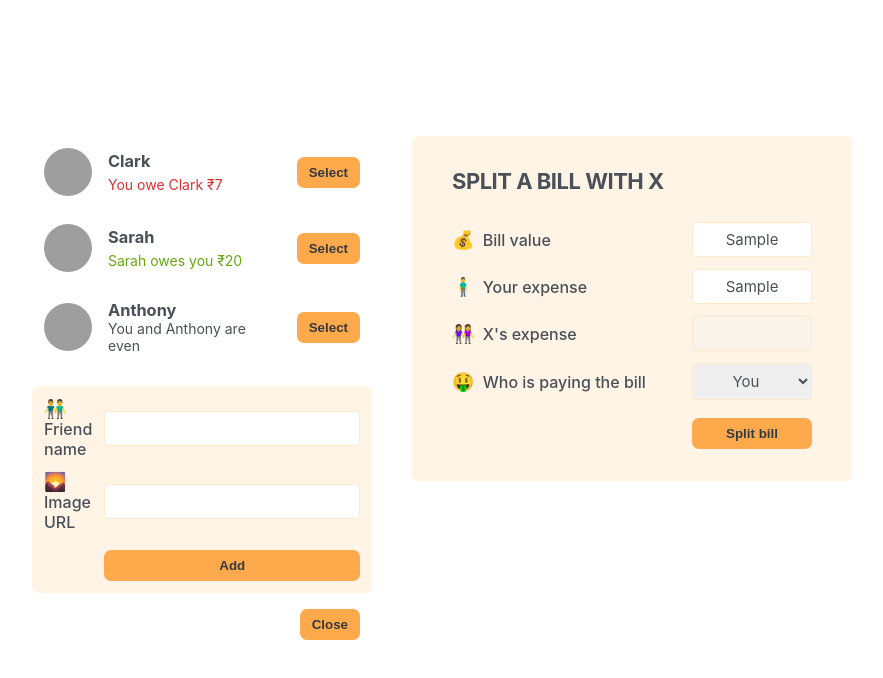
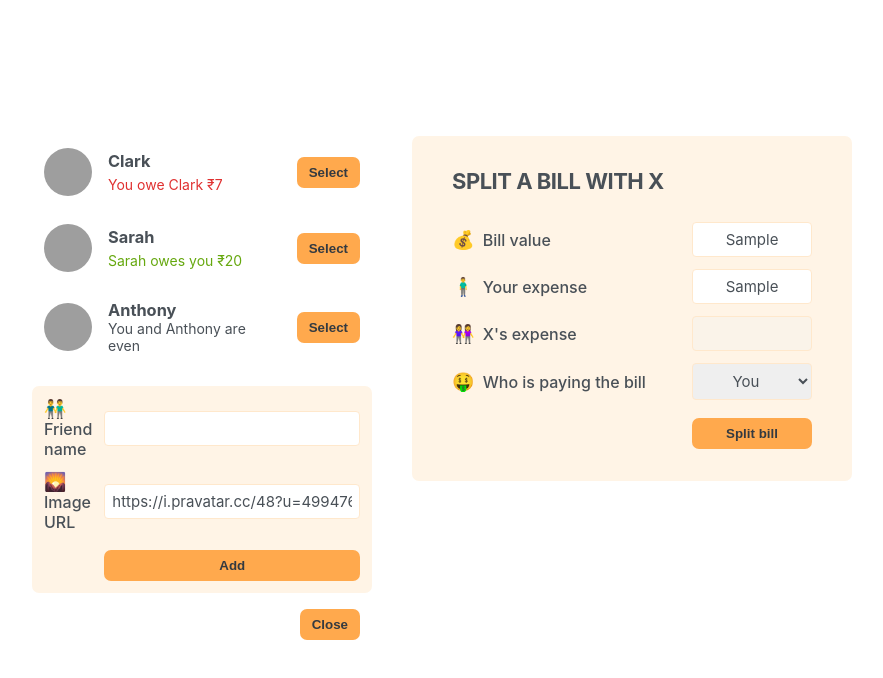
Before and after one commit to narayanananth26/eat-n-split, a React (Create React App) app: page / in a window 1280 px wide. Both pictures are taken after typing "Sample", "Sample" into the empty fields and a click on the button "Add friend". Shown: the top 678 px of the page, without its empty margins (198-1081 px from the left). Built offline with nearby package versions, Linux system fonts and the light colour scheme; grey boxes are pictures that could not be loaded.

Commit message:
implement add friend form

```diff
--- a/src/App.js
+++ b/src/App.js
@@ -31,17 +31,26 @@
 }
 
 export default function App() {
+	const [friends, setFriends] = useState(initialFriends);
+
 	const [showAddFriend, setShowAddFriend] = useState(false);
 
 	function handleShowAddFriend() {
 		setShowAddFriend((show) => !show);
 	}
 
+	function handleAddFriend(friend) {
+		setFriends((friends) => [...friends, friend]);
+		setShowAddFriend(false);
+	}
+
 	return (
 		<div className="app">
 			<div className="sidebar">
-				<FriendsList />
-				{showAddFriend && <FormAddFriend />}
+				<FriendsList friends={friends} />
+				{showAddFriend && (
+					<FormAddFriend onAddFriend={handleAddFriend} />
+				)}
 				<Button onClick={handleShowAddFriend}>
 					{showAddFriend ? "Close" : "Add friend"}
 				</Button>
@@ -51,8 +60,7 @@
 	);
 }
 
-function FriendsList() {
-	const friends = initialFriends;
+function FriendsList({ friends }) {
 	return (
 		<ul>
 			{friends.map((friend) => (
@@ -84,13 +92,43 @@
 	);
 }
 
-function FormAddFriend() {
+function FormAddFriend({ onAddFriend }) {
+	const [name, setName] = useState("");
+	const [image, setImage] = useState("https://i.pravatar.cc/48?u=499476");
+
+	function handleSubmit(e) {
+		e.preventDefault();
+
+		if (!name || !image) return;
+
+		const id = crypto.randomUUID();
+		const newFriend = {
+			id,
+			name,
+			image: `${image}?=${id}`,
+			balance: 0,
+		};
+
+		onAddFriend(newFriend);
+
+		setName("");
+		setImage("https://i.pravatar.cc/48?u=499476");
+	}
+
 	return (
-		<form className="form-add-friend">
+		<form className="form-add-friend" onSubmit={handleSubmit}>
 			<label>👬 Friend name</label>
-			<input type="text" />
+			<input
+				type="text"
+				value={name}
+				onChange={(e) => setName(e.target.value)}
+			/>
 			<label>🌄 Image URL</label>
-			<input type="text" />
+			<input
+				type="text"
+				value={image}
+				onChange={(e) => setImage(e.target.value)}
+			/>
 
 			<Button>Add</Button>
 		</form>
```
